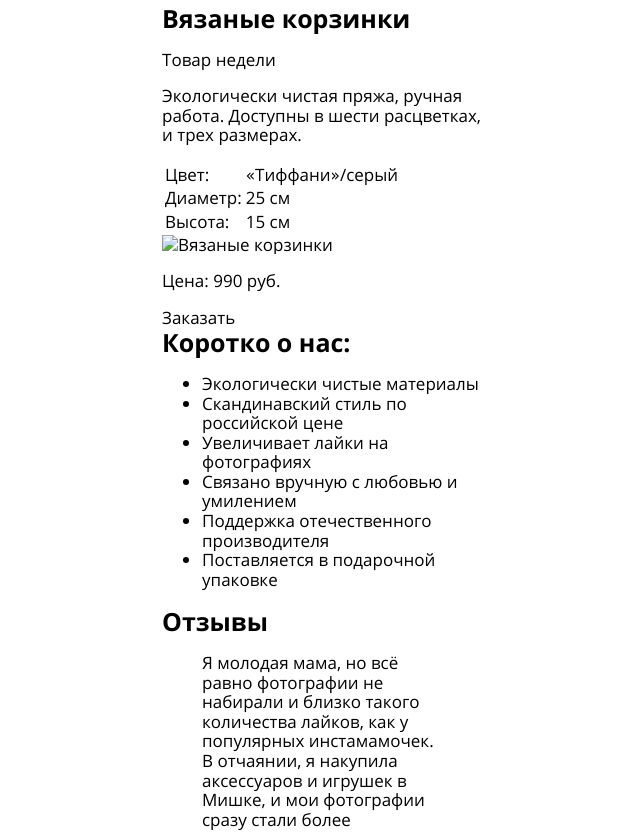
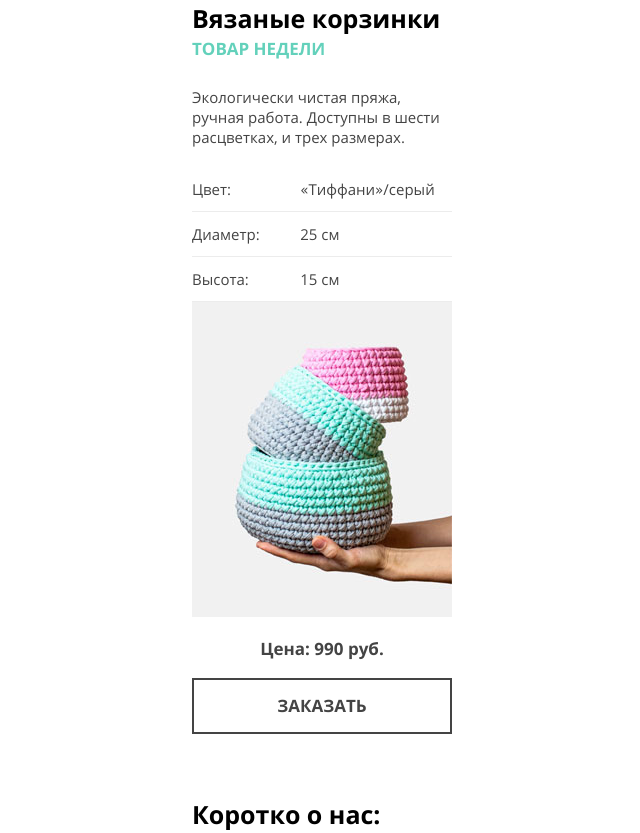
Before and after one commit to fox-tracks/422601-mishka, a website: page index.html in a window 1280 px wide. Shown: the part 919-1752 px from the top of the page, without its empty margins (318-958 px from the left). Drawn offline with nearby package versions, Linux system fonts and the light colour scheme; files that its build step writes are made by us from their sources; files whose address does not match are found by name.

Commit message:
product, features done

```diff
--- a/index.html
+++ b/index.html
@@ -10,7 +10,7 @@
       <header class="page-header">
         <div class="page-header__container">
           <a class="logo">
-          <img class="logo__image" src="img/logo-mobile.svg" width="86" height="35" alt="Интернет-магазин Мишка">
+          <img class="logo__image" src="img/logo-mobile@1x.svg" width="86" height="35" alt="Интернет-магазин Мишка">
           </a>
         </div>
         <button class="page-header__humburger-btn"></button>
@@ -67,7 +67,7 @@
             </tr>
           </table>
           <div class="product__image-container">
-            <img class="product__image" src="catalog/triple-set-baskets-mobile.jpg" width="260" height="315" alt="Вязаные корзинки">
+            <img class="product__image" src="img/triple-set-mobile@1x.jpg" width="260" height="315" alt="Вязаные корзинки">
           </div>
           <p class="product__price">Цена: <span>990</span> руб.</p>
           <a href="#" class="btn">Заказать</a>
@@ -84,7 +84,7 @@
           </ul>
         </section>
         <article class="reviews section">
-          <h2 class="rewiews__title section__title">Отзывы</h2>
+          <h2 class="reviews__title section__title">Отзывы</h2>
           <div class="reviews__slider">
             <blockquote class="reviews__item">Я молодая мама, но всё равно фотографии не набирали и близко такого количества лайков, как у популярных инстамамочек.
               В отчаянии, я накупила аксессуаров и игрушек в Мишке, и мои фотографии сразу стали более стильными, а также
--- a/less/blocks/btn.less
+++ b/less/blocks/btn.less
@@ -0,0 +1,12 @@
+.btn {
+  display: block;
+  margin: 0 30px 35px 30px;
+  padding: 16px 0;
+  font-size: 17px;
+  font-weight: 700;
+  line-height: 20px;
+  color: @darkgrey;
+  text-transform: uppercase;
+  text-align: center;
+  border: 2px solid @darkgrey;
+}
--- a/less/blocks/features.less
+++ b/less/blocks/features.less
@@ -0,0 +1,21 @@
+.features {
+  display: flex;
+  flex-direction: column;
+}
+.features__title {
+  margin: 30px;
+}
+.features__list {
+  .indent;
+  .marg;
+}
+
+.features__item {
+  .indent;
+  .list;
+  padding: 57px 0 28px;
+  font-size: 17px;
+  font-weight: 700;
+  line-height: 20px;
+  color: @black;
+}
--- a/less/blocks/page-header.less
+++ b/less/blocks/page-header.less
@@ -3,14 +3,12 @@
 }
 
 .page-header__container {
+  .greyborder;
   padding: 22px 30px 21px;
   text-align: center;
   border-top-width: 1px;
-  border-bottom-width: 1px;
   border-top-style: solid;
-  border-bottom-style: solid;
   border-top-color: @lightgreyborder;
-  border-bottom-color: @lightgreyborder;
 }
 
 .page-header__humburger-btn {
--- a/less/blocks/product-parameters.less
+++ b/less/blocks/product-parameters.less
@@ -0,0 +1,16 @@
+.product-parameters {
+  .indent;
+  .text;
+  .marg;
+  color: @darkgrey;
+  border-collapse: collapse;
+}
+
+.product-parameters__item {
+  padding: 12px 28px 12px 0;
+  .greyborder;
+}
+
+.product-parameters__value {
+  .greyborder;
+}
--- a/less/blocks/product.less
+++ b/less/blocks/product.less
@@ -0,0 +1,36 @@
+.product__title {
+  padding-bottom: 6px;
+}
+
+.product__tag {
+  .indent;
+  .marg;
+  font-size: 17px;
+  font-weight: 700;
+  line-height: 20px;
+  color: @lightgreen;
+  text-transform: uppercase;
+}
+
+.product__descr {
+  .indent;
+  .text;
+  padding: 28px 30px 20px;
+  color: @darkgrey;
+}
+
+.product__image-container {
+  .marg;
+}
+
+.product__param {
+  width: 260px;
+}
+
+.product__price {
+  font-size: 17px;
+  font-weight: 700;
+  line-height: 24px;
+  text-align: center;
+  color: @darkgrey;
+}
--- a/less/blocks/reviews.less
+++ b/less/blocks/reviews.less
@@ -0,0 +1,17 @@
+.reviews {
+  display: flex;
+  flex-direction: column;
+}
+
+.reviews__title {
+  padding-top: 32px;
+  padding-bottom: 32px;
+}
+
+.reviews__item {
+  .indent;
+  margin: 0 30px 32px;
+  font-size: 15px;
+  line-height: 30px;
+  color: @darkgrey;
+}
--- a/less/blocks/section.less
+++ b/less/blocks/section.less
@@ -1,5 +1,6 @@
 .section__title {
   .indent;
+  .marg;
   font-size: 25px;
   line-height: 30px;
   font-weight: 700;
--- a/less/mixins.less
+++ b/less/mixins.less
@@ -2,8 +2,22 @@
   margin: 0;
   padding: 0;
 }
-
+.marg() {
+  margin: 0 30px;
+}
 .list() {
   .indent;
   list-style-type: none;
 }
+
+.greyborder() {
+  border-bottom-width: 1px;
+  border-bottom-style: solid;
+  border-bottom-color: @lightgreyborder;
+}
+
+.text() {
+  font-size: 15px;
+  font-weight: 400;
+  line-height: 20px;
+}
--- a/less/style.less
+++ b/less/style.less
@@ -9,8 +9,8 @@
 @import "blocks/logo.less";
 @import "blocks/menu.less";
 @import "blocks/page-content.less";
+@import "blocks/section.less";
 @import "blocks/page-title.less";
-@import "blocks/section.less";
 @import "blocks/categories.less";
 @import "blocks/visually-hidden.less";
 @import "blocks/product.less";
```
Also changed, not shown: catalog.html (+8 -5 lines), img/logo-mobile@1x.svg (renamed from img/logo-mobile.svg).
